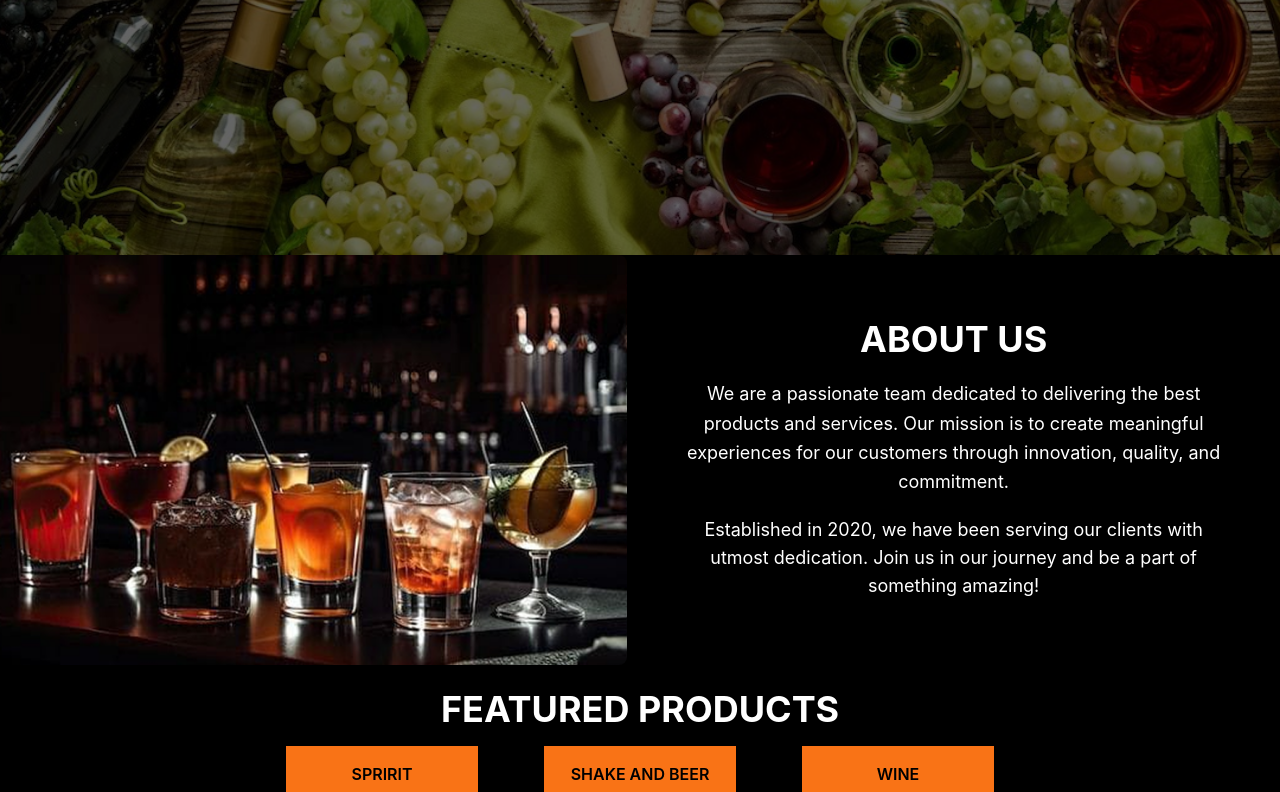
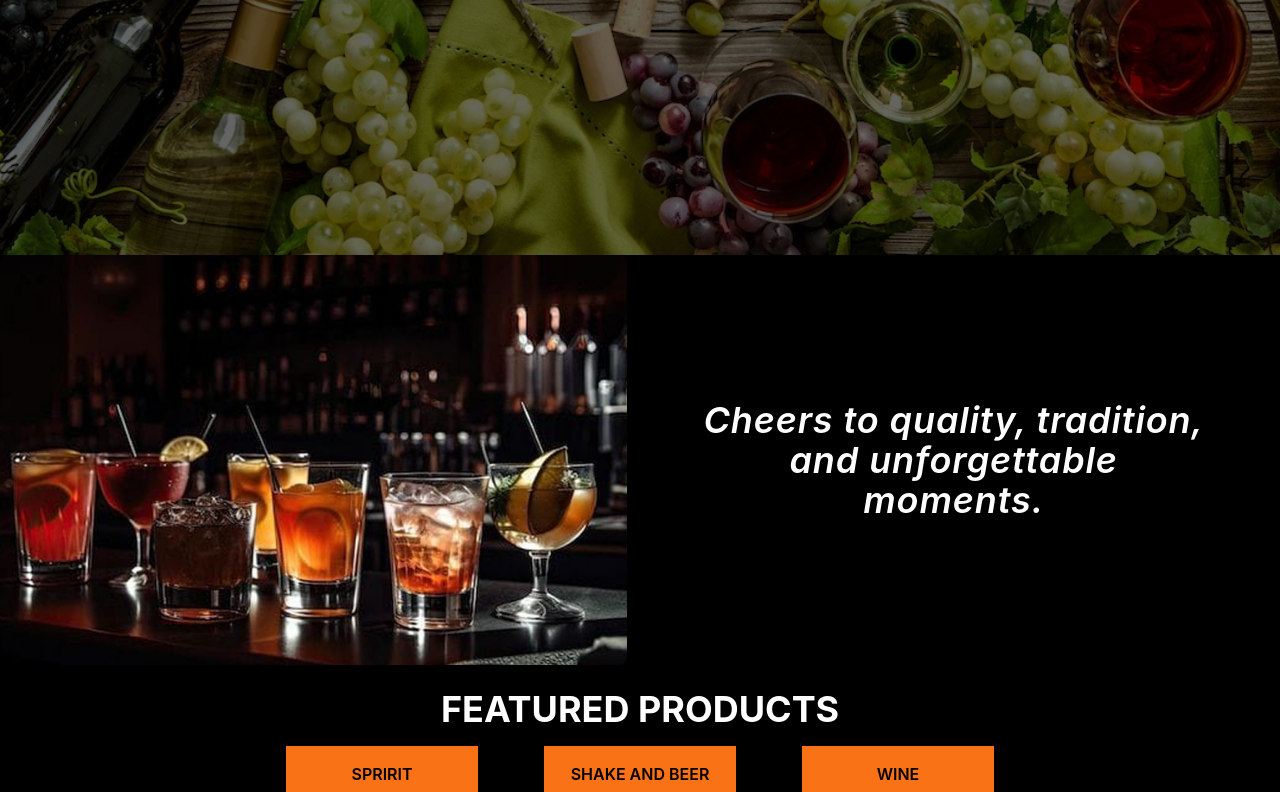
Before and after one commit to ZNilakshi/Capstone-Project, a React (Create React App) app in the folder frontend/: page / in a window 1280 px wide. Shown: the part 545-1337 px from the top of the page. Built offline with nearby package versions, Linux system fonts and the light colour scheme.

Commit message:
updated home page - about section

```diff
--- a/frontend/src/components/about.jsx
+++ b/frontend/src/components/about.jsx
@@ -14,18 +14,14 @@ const About = () => {
       </div>
 
 
-      <div className="w-full  pr-6 mr-6 md:w-1/2 md:pl-12 mt-6 md:mt-0 text-center md:text-left">
-        <h2 className="text-3xl md:text-4xl font-bold text-white mb-4 text-center">ABOUT US</h2>
-        <p className="text-white text-lg  p-1 leading-relaxed text-center">
-          We are a passionate team dedicated to delivering the best products and services.
-          Our mission is to create meaningful experiences for our customers through
-          innovation, quality, and commitment.
-        </p>
-        <p className="text-white text-lg mt-4 text-center">
-          Established in 2020, we have been serving our clients with utmost dedication.
-          Join us in our journey and be a part of something amazing!
+      <div className="w-full pr-6 mr-6 md:w-1/2 md:pl-12 mt-6 md:mt-0 text-center md:text-left">
+        <p className="text-white text-3xl md:text-4xl font-semibold italic px-6 py-4 leading-relaxed tracking-wide text-center md:text-left bg-black/50 rounded-2xl shadow-lg">
+          <center>Cheers to quality, tradition, and unforgettable moments.</center>
         </p>
       </div>
+
+
+
 
     </section>
   );
```
